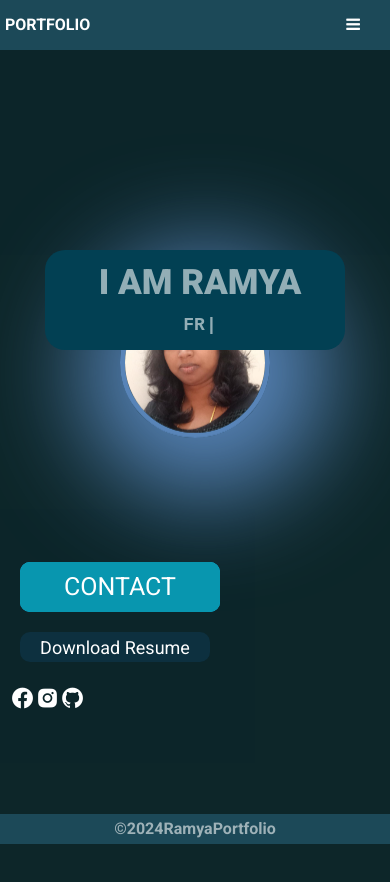
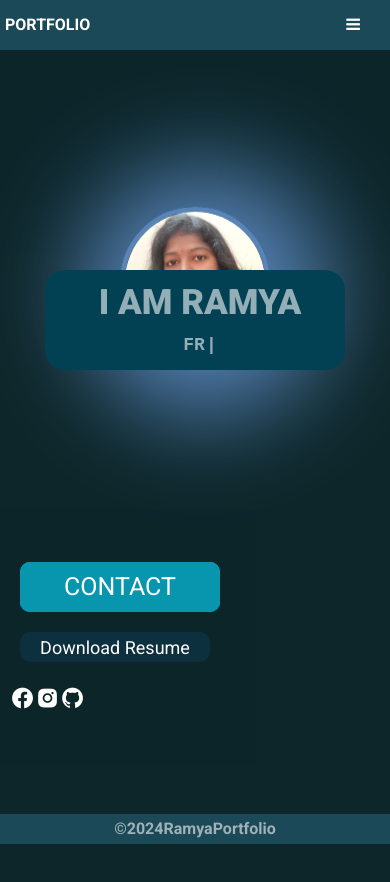
Before and after one commit to Pramyagit/new-portfolio, a React (Vite) app: page / in a window 390 px wide. Shown: the top 882 px of the page. Built offline with nearby package versions, Linux system fonts and the light colour scheme.

Commit message:
Update Home.css

```diff
--- a/src/component/Home.css
+++ b/src/component/Home.css
@@ -157,7 +157,7 @@
     display: flex;
     width: 300px;
     position: absolute;
-    top: 250px;
+    top: 270px;
     z-index:10;
   }
   .profile {
@@ -165,7 +165,7 @@
     height: 150px;
     position: relative;
     left: 0;
-    top: 1px;
+    top: -80px;
 
   }
   .profile img {
```
